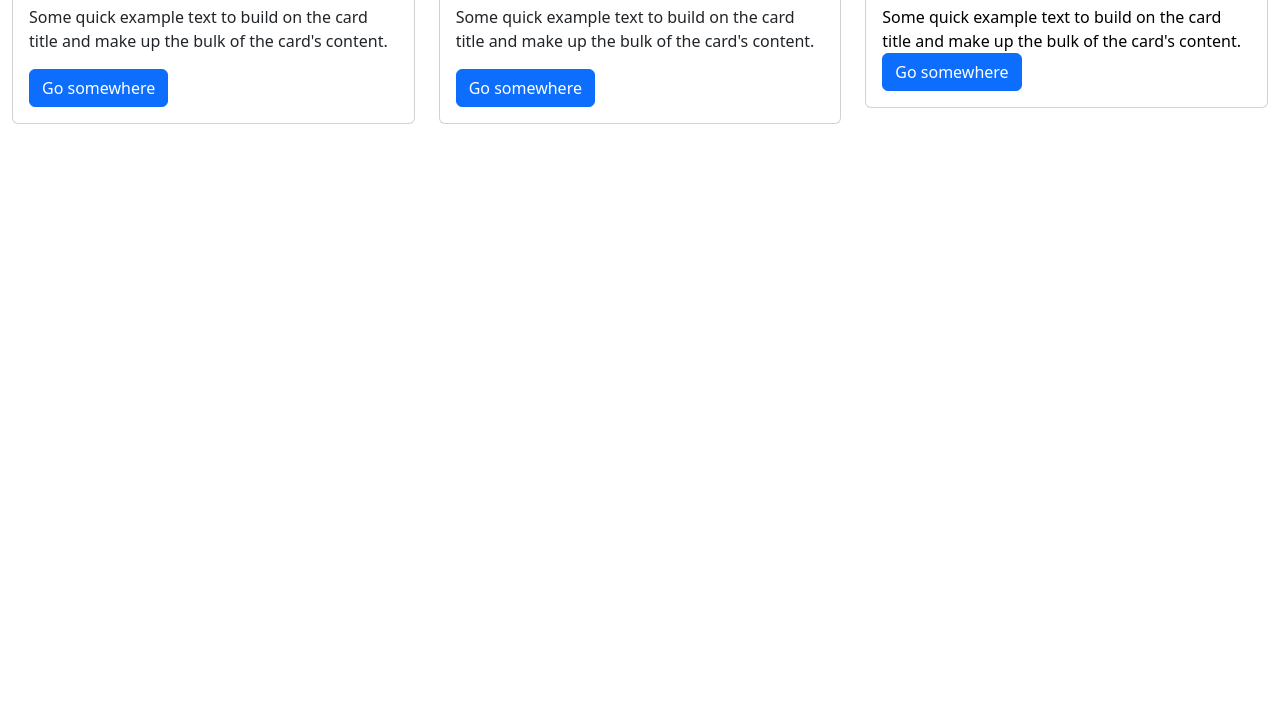
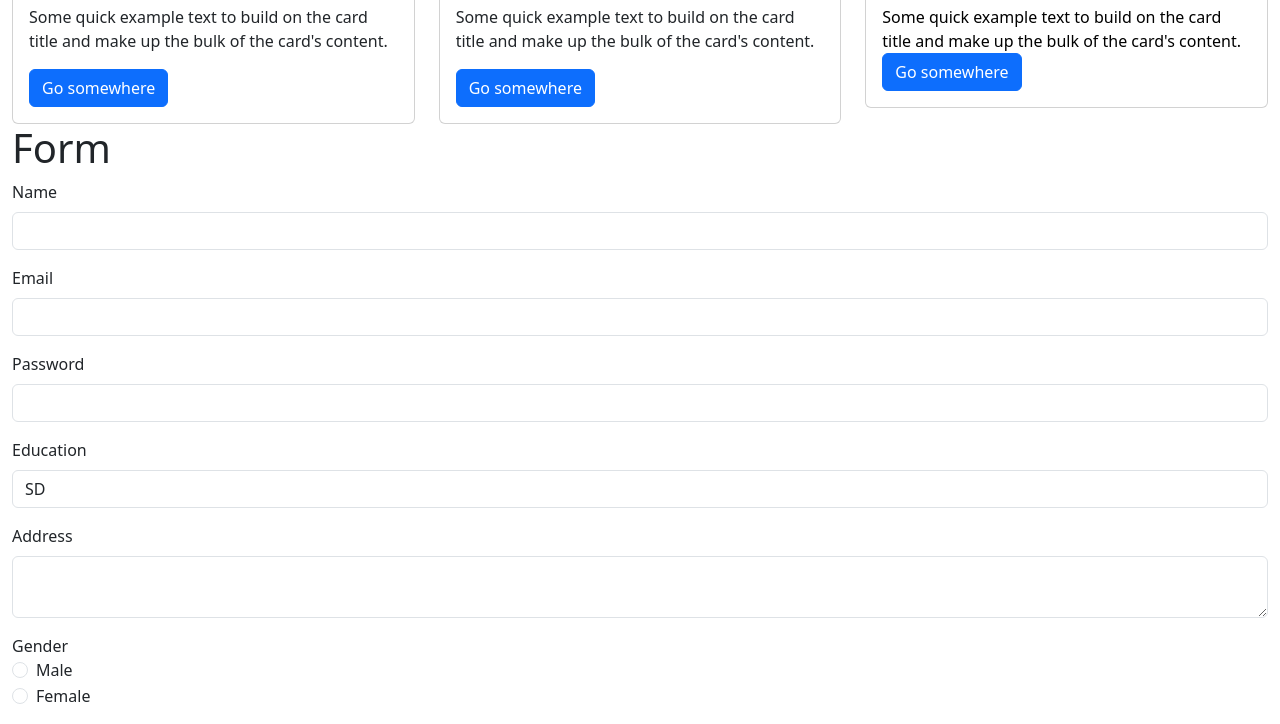
Before and after one commit to ant-joshua/tgp-cimb-niaga, a plain HTML site: page latihan3/index.html in a window 1280 px wide. Shown: the part 1877-2601 px from the top of the page. Before the commit the page ends 2001 px from the top, so only its background shows below. Drawn offline with nearby package versions, Linux system fonts and the light colour scheme.

Commit message:
feat: add gender

```diff
--- a/latihan3/index.html
+++ b/latihan3/index.html
@@ -243,6 +243,54 @@
           </div>
         </div>
       </section>
+      <section>
+        <h1>Form</h1>
+        <div class="mb-3">
+          <label class="form-label">Name</label>
+          <input type="text" class="form-control" />
+        </div>
+        <div class="mb-3">
+          <label class="form-label">Email</label>
+          <input type="email" class="form-control" />
+        </div>
+        <div class="mb-3">
+          <label class="form-label">Password</label>
+          <input type="password" class="form-control" />
+        </div>
+        <div class="mb-3">
+          <label class="form-label">Education</label>
+          <select class="form-control">
+            <option value="1">SD</option>
+            <option value="2">SMP</option>
+            <option value="3">SMA</option>
+          </select>
+        </div>
+        <div class="mb-3">
+          <label class="form-label">Address</label>
+          <textarea class="form-control"></textarea>
+        </div>
+        <div class="mb-3">
+          <label>Gender</label>
+          <div class="form-check">
+            <input
+              type="radio"
+              class="form-check-input"
+              id="genderMale"
+              name="gender"
+            />
+            <label class="form-check-label" id="genderMale">Male</label>
+          </div>
+          <div class="form-check">
+            <input
+              type="radio"
+              class="form-check-input"
+              id="genderFemale"
+              name="gender"
+            />
+            <label class="form-check-label" id="genderFemale">Female</label>
+          </div>
+        </div>
+      </section>
     </main>
     <script
       src="https://cdn.jsdelivr.net/npm/bootstrap@5.3.3/dist/js/bootstrap.bundle.min.js"
```
